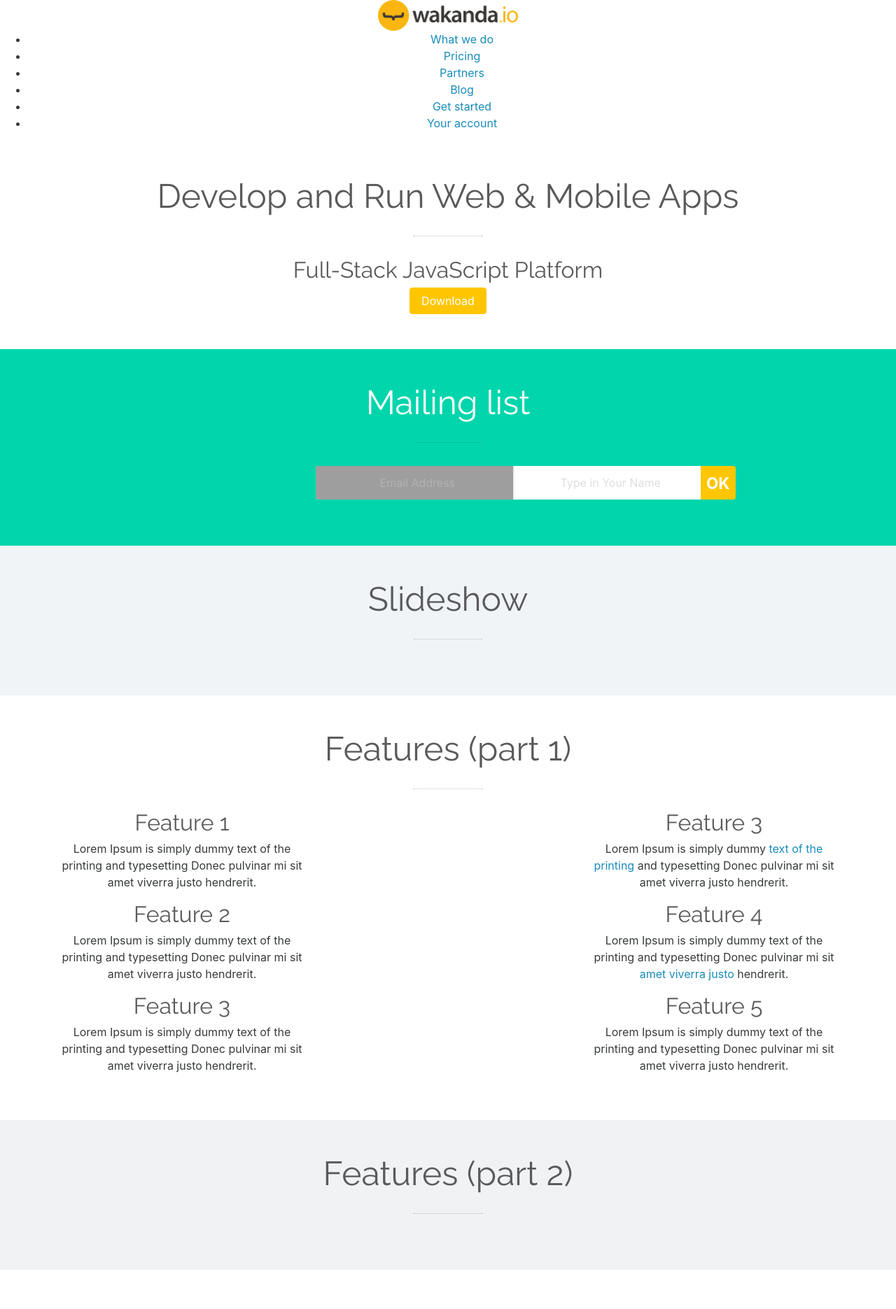
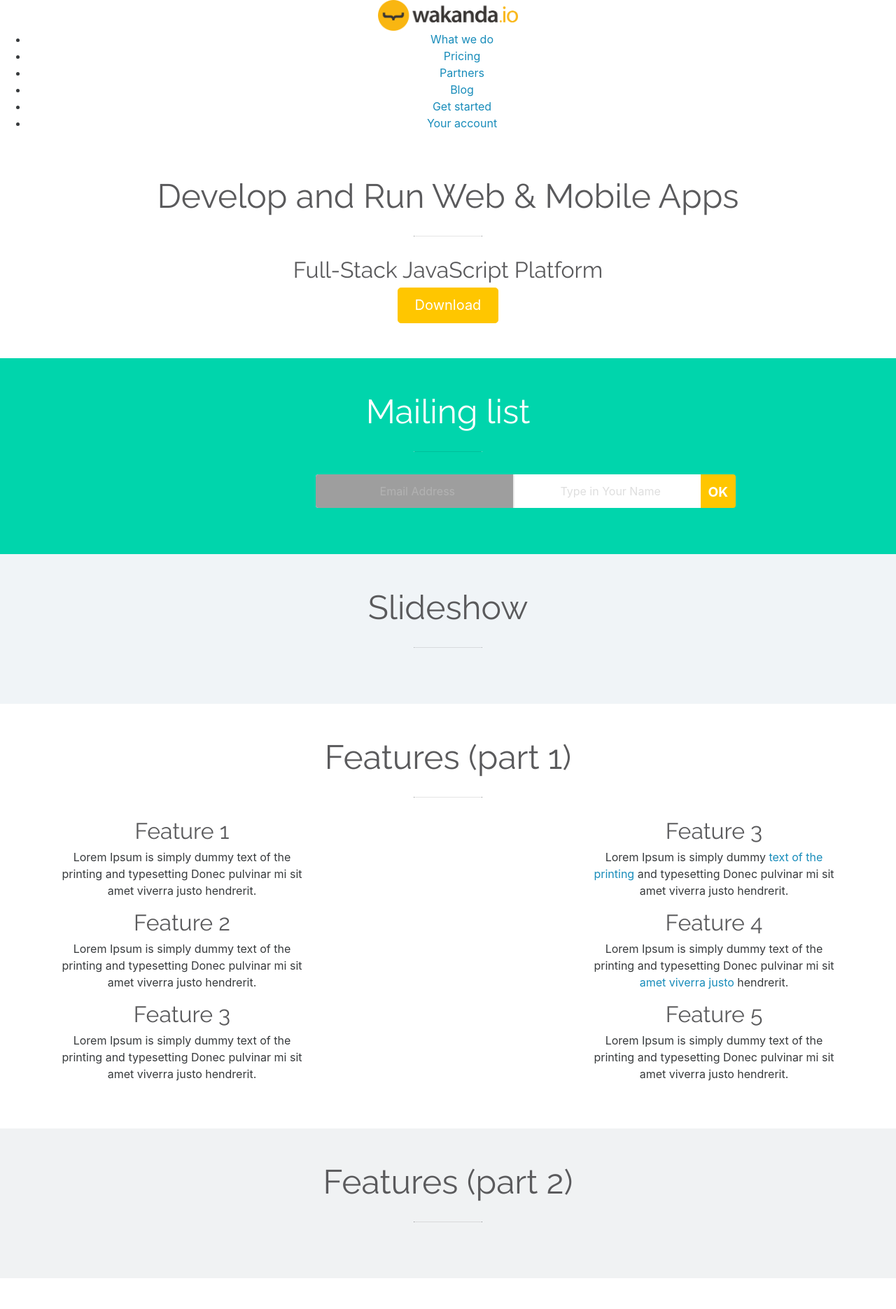
Before and after one commit to Slashtype/wakanda.io, a Jekyll site: the page built from index.html, in a window 1280 px wide. Shown: the top 1871 px of the page at 70% size. Built offline with Jekyll 4.4.1, drawn with Linux system fonts in a browser that asks for light colours; grey boxes are pictures that could not be loaded.

Commit message:
Add Roboto font

```diff
--- a/_includes/head.html
+++ b/_includes/head.html
@@ -3,7 +3,7 @@
 <meta name="viewport" content="width=device-width">
 <link rel="shortcut icon" href="img/favicon.ico" type="image/vnd.microsoft.icon" />
 
-<link href="https://fonts.googleapis.com/css?family=Open+Sans|Raleway" rel="stylesheet" />
+<link href="https://fonts.googleapis.com/css?family=Raleway|Roboto" rel="stylesheet" />
 
 <link rel="stylesheet" href="css/main.css?v=040117" />
 
--- a/css/main.scss
+++ b/css/main.scss
@@ -5,8 +5,8 @@
 @import "base";
 
 
-html {
-	font-family: 'Open Sans', sans-serif;
+html{
+	font-family: 'Roboto', sans-serif;
   min-height: 100%;
   text-align: center;
 }
@@ -125,11 +125,11 @@
 		border-radius: 0 4px 4px 0;
 		color: $btn-primary-color;
 		font-weight: 700;
-		font-size: 1.4rem;
+		font-size: 1.2rem;
 		line-height: 48px;
 		margin-left: -5px;
 		position: relative;
-			top: 3px;
+			top: 2px;
 		height: 48px;
 		width: 50px;
 	}
--- a/index.html
+++ b/index.html
@@ -15,7 +15,7 @@
             <h2>
               Full-Stack JavaScript Platform
             </h2>
-            <button class="btn btn-primary">Download</button>
+            <button class="btn btn-lg btn-primary">Download</button>
           </div>
         </div>
       </div>
```
